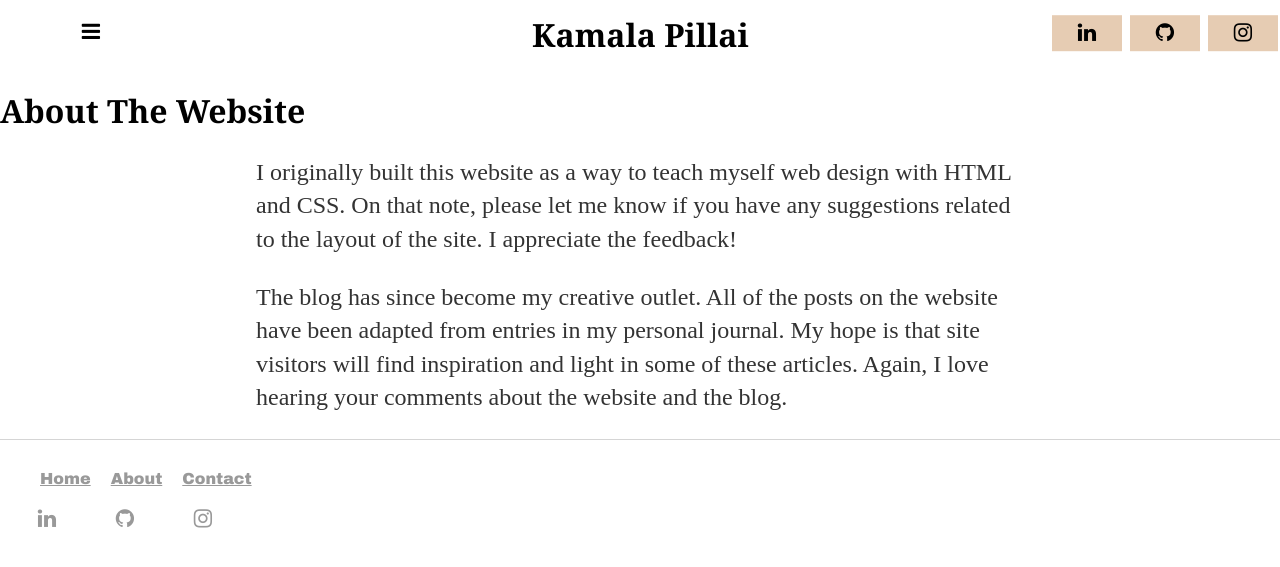
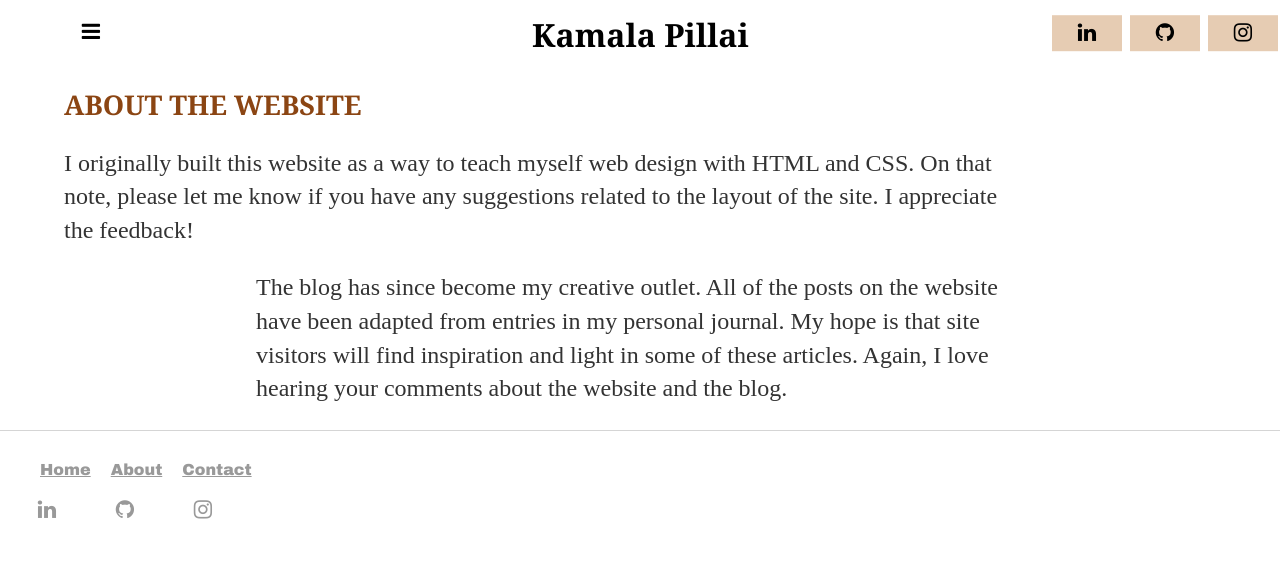
Before and after one commit to kpill/kpill.github.io, a Jekyll site: the page built from about/index.html, in a window 1280 px wide. Shown: the top 567 px of the page. Built offline with Jekyll 4.4.1, drawn with Linux system fonts in a browser that asks for light colours.

Commit message:
Update index.html

```diff
--- a/about/index.html
+++ b/about/index.html
@@ -2,8 +2,8 @@
 layout: default
 title: About Me
 ---
-	<h1>About The Website</h1>
-	<p>I originally built this website as a way to teach myself web design with HTML and CSS. On that note, please let me know if you have any suggestions related
+	<h1 class="about">ABOUT THE WEBSITE</h1>
+	<p class ="about">I originally built this website as a way to teach myself web design with HTML and CSS. On that note, please let me know if you have any suggestions related
   to the layout of the site. I appreciate the feedback!</p>
   <p>The blog has since become my creative outlet. All of the posts on the website have been adapted from entries in my personal journal. My
   hope is that site visitors will find inspiration and light in some of these articles. Again, I love hearing your comments about the website and the blog.</p>
```
